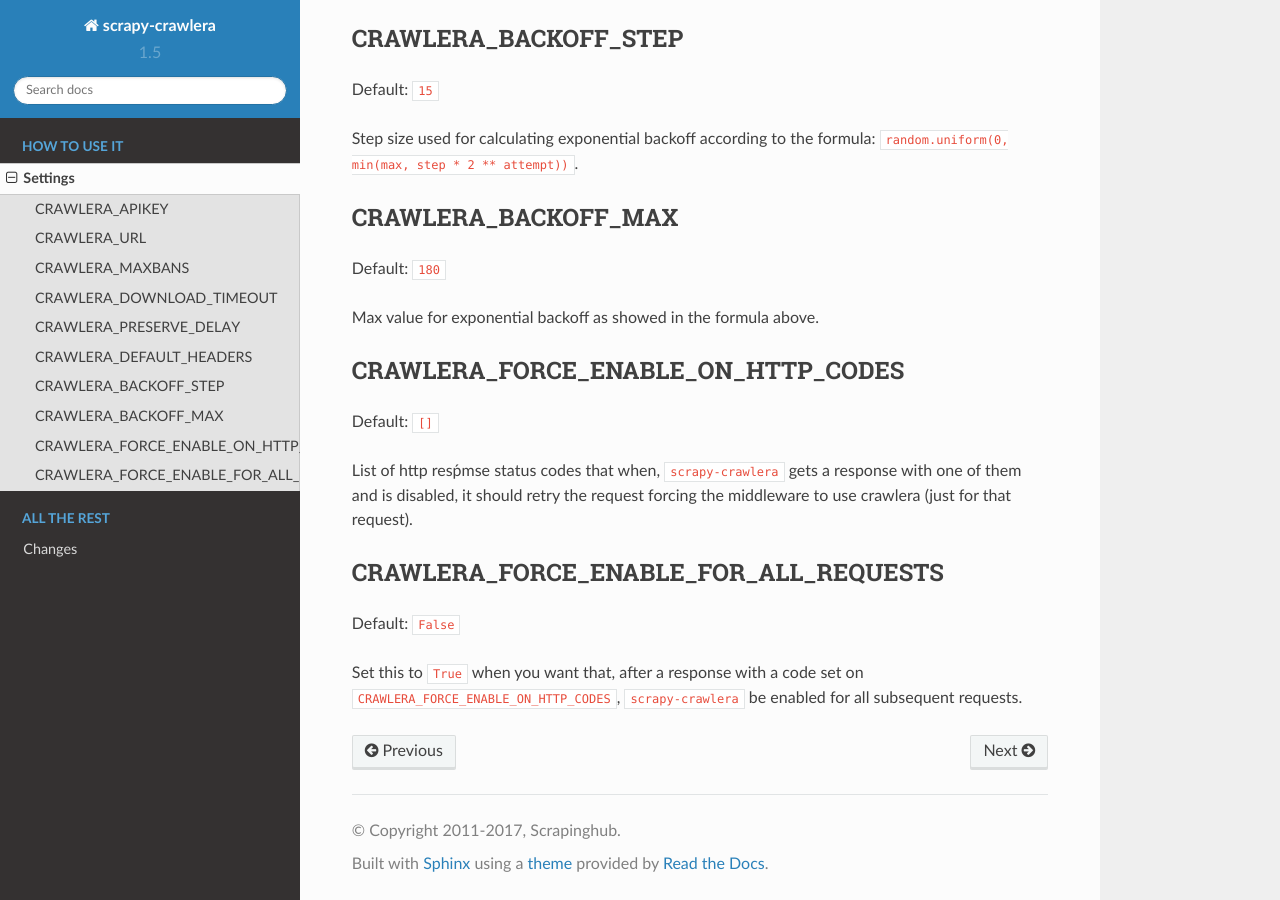
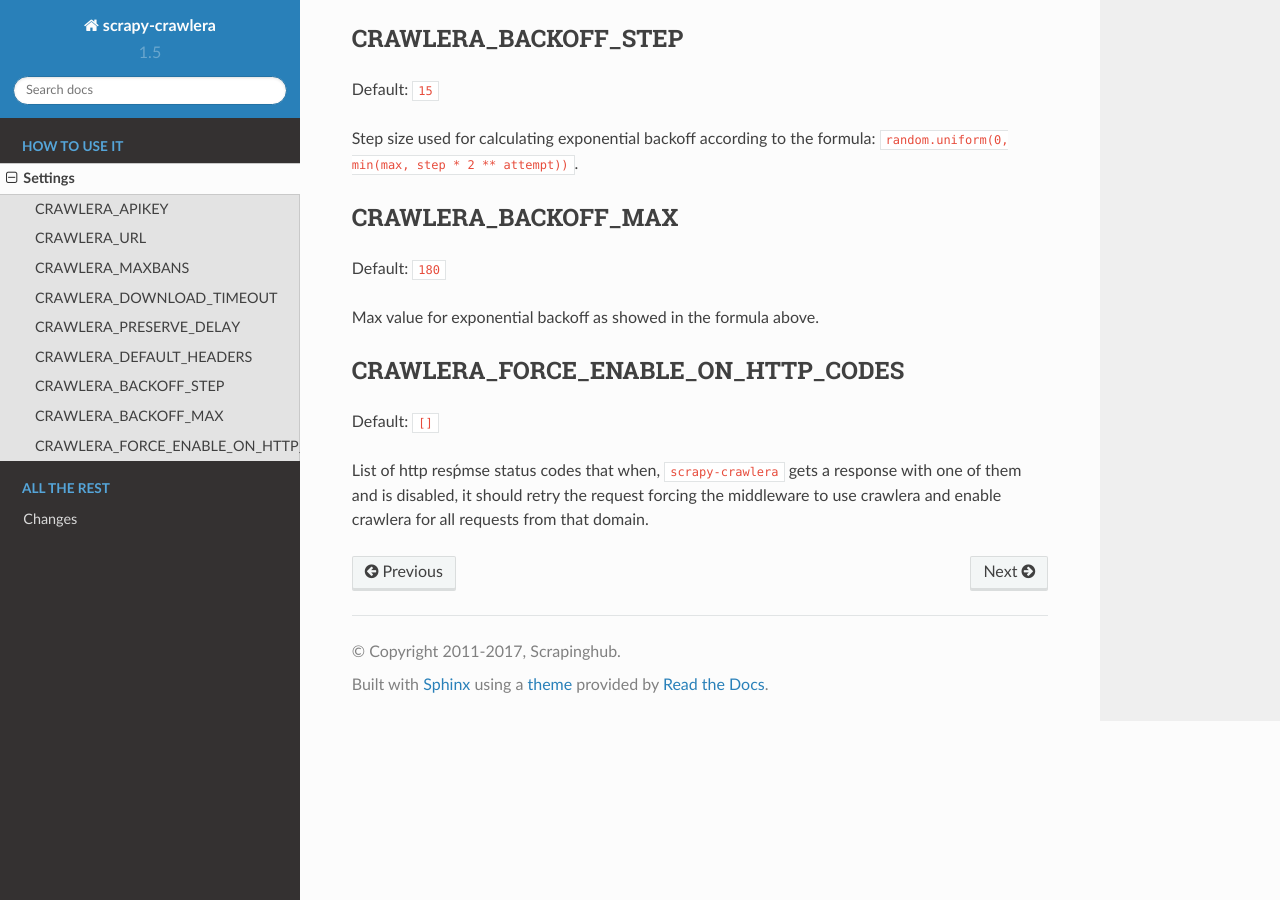
Before and after one commit to scrapy-plugins/scrapy-zyte-smartproxy, a Sphinx documentation site: the page built from docs/settings.rst, in a window 1280 px wide and 900 px high, scrolled down 1279 px. Built offline with Sphinx 7.4.7 and the Read the Docs theme 2.0.0, drawn with Linux system fonts in a browser that asks for light colours.

Commit message:
Change behavior to enable to all requests from a particular domain

```diff
--- a/docs/settings.rst
+++ b/docs/settings.rst
@@ -69,11 +69,4 @@ CRAWLERA_FORCE_ENABLE_ON_HTTP_CODES
 
 Default: ``[]``
 
-List of http resṕmse status codes that when, ``scrapy-crawlera`` gets a response with one of them and is disabled, it should retry the request forcing the middleware to use crawlera (just for that request).
-
-CRAWLERA_FORCE_ENABLE_FOR_ALL_REQUESTS
----------------------------------------
-
-Default: ``False``
-
-Set this to ``True`` when you want that, after a response with a code set on ``CRAWLERA_FORCE_ENABLE_ON_HTTP_CODES``, ``scrapy-crawlera`` be enabled for all subsequent requests.
+List of http resṕmse status codes that when, ``scrapy-crawlera`` gets a response with one of them and is disabled, it should retry the request forcing the middleware to use crawlera and enable crawlera for all requests from that domain.
```
Also changed, not shown: 2 other files.
